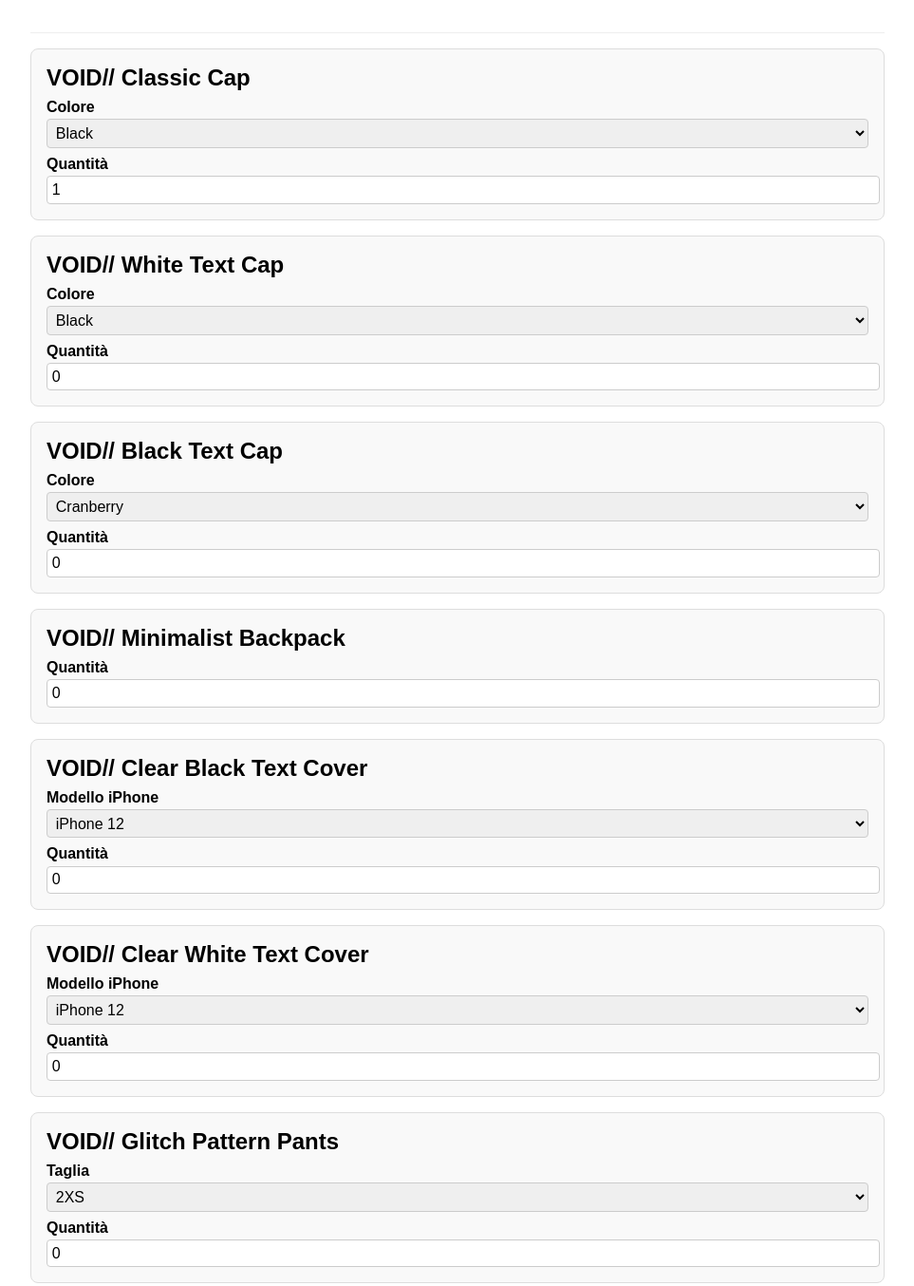
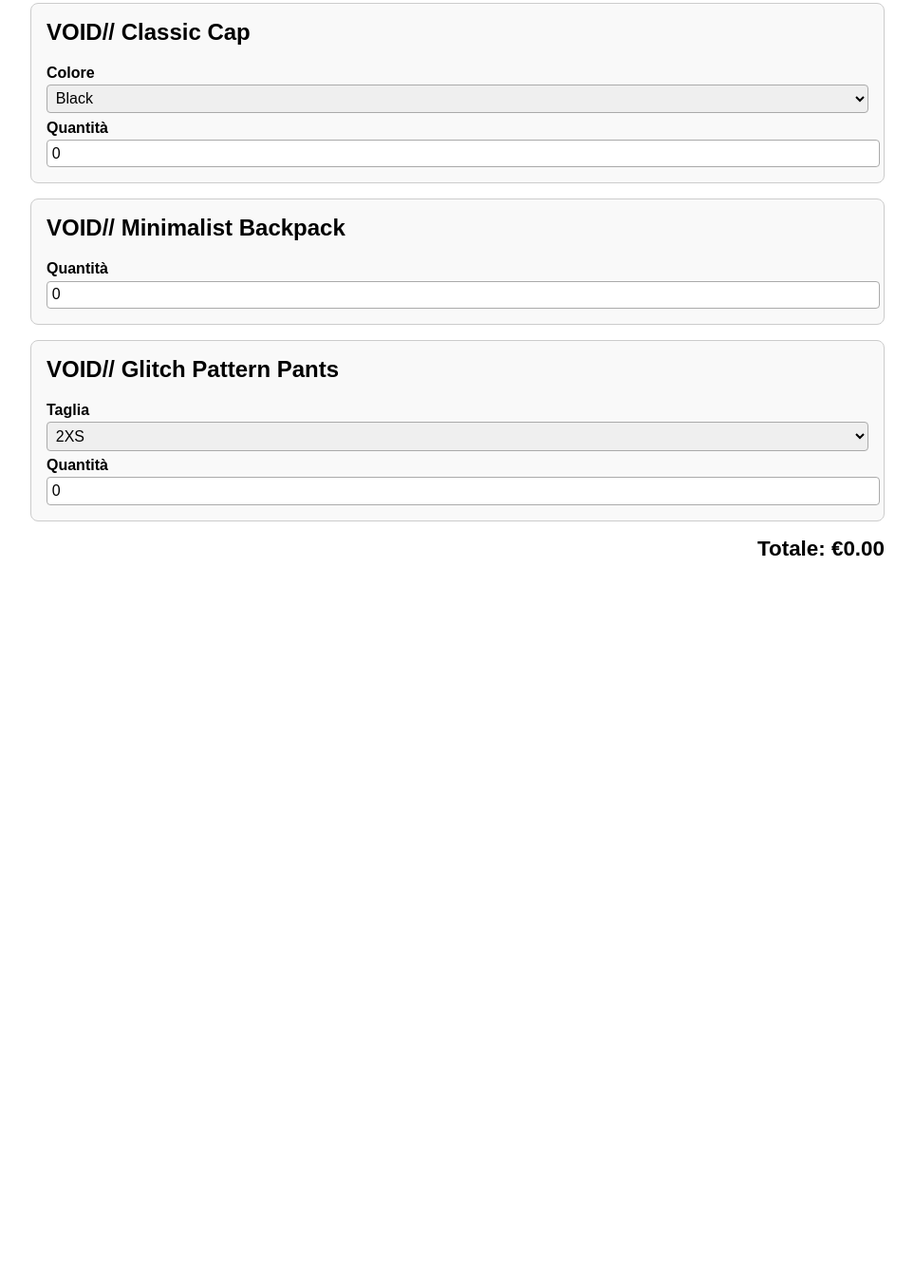
Before and after one commit to VOIDESIGN/VOIDSHOP-, a plain HTML site: page index.html in a window 1280 px wide. Shown: the part 162-1516 px from the top of the page at 95% size, without its empty margins (158-1121 px from the left). After the commit the page ends 800 px from the top, so only its background shows below. Drawn offline with Linux system fonts and the light colour scheme; a script that the page names is missing.

Commit message:
Add files via upload

```diff
--- a/index.html
+++ b/index.html
@@ -7,57 +7,47 @@
 <style>
   body {
     font-family: Arial, sans-serif;
+    max-width: 900px;
+    margin: auto;
+    padding: 1rem;
     background: #fff;
     color: #000;
-      margin: 0; padding: 0;
-      max-width: 900px;
-      margin-left: auto;
-      margin-right: auto;
   }
   header {
     text-align: center;
-      padding: 2rem 1rem;
-      border-bottom: 1px solid #eee;
+    margin-bottom: 2rem;
   }
   header h1 {
     font-weight: 900;
     font-size: 2.5rem;
-      margin-bottom: 0.25rem;
-    }
-    header p {
-      font-size: 1.2rem;
-      font-weight: 600;
-      color: #444;
   }
   .product {
-      border: 1px solid #ddd;
+    border: 1px solid #ccc;
+    padding: 1rem;
+    margin-bottom: 1rem;
     border-radius: 8px;
-      padding: 1rem;
-      margin: 1rem 0;
     background: #f9f9f9;
   }
   .product h2 {
-      margin: 0 0 0.5rem 0;
-      font-weight: 700;
+    margin-top: 0;
   }
   label {
     display: block;
-      margin-top: 0.5rem;
+    margin: 0.4rem 0 0.2rem 0;
     font-weight: 600;
   }
   select, input[type=number] {
     width: 100%;
     padding: 0.3rem;
-      margin-top: 0.2rem;
     font-size: 1rem;
-      border: 1px solid #ccc;
     border-radius: 4px;
+    border: 1px solid #aaa;
   }
   #cart-total {
     font-weight: 900;
     font-size: 1.4rem;
+    text-align: right;
     margin-top: 1rem;
-      text-align: right;
   }
   #paypal-button-container {
     margin-top: 1.5rem;
@@ -73,10 +63,11 @@
 </header>
 
 <main>
+
   <div class="product" data-price="35.00" data-name="VOID// Classic Cap">
     <h2>VOID// Classic Cap</h2>
-    <label for="color-cap">Colore</label>
-    <select id="color-cap">
+    <label>Colore</label>
+    <select class="color">
       <option value="black">Black</option>
       <option value="navy">Navy</option>
       <option value="cranberry">Cranberry</option>
@@ -88,81 +79,20 @@
       <option value="lightblue">Light Blue</option>
     </select>
 
-    <label for="qty-cap">Quantità</label>
-    <input type="number" id="qty-cap" min="1" max="10" value="1" />
-  </div>
-
-  <div class="product" data-price="30.00" data-name="VOID// White Text Cap">
-    <h2>VOID// White Text Cap</h2>
-    <label for="color-white-cap">Colore</label>
-    <select id="color-white-cap">
-      <option value="black">Black</option>
-      <option value="navy">Navy</option>
-      <option value="cranberry">Cranberry</option>
-      <option value="spruce">Spruce</option>
-      <option value="darkgray">Dark Gray</option>
-      <option value="khakhi">Khakhi</option>
-      <option value="stone">Stone</option>
-      <option value="pink">Pink</option>
-      <option value="lightblue">Light Blue</option>
-    </select>
-    <label for="qty-white-cap">Quantità</label>
-    <input type="number" id="qty-white-cap" min="1" max="10" value="0" />
-  </div>
-
-  <div class="product" data-price="28.00" data-name="VOID// Black Text Cap">
-    <h2>VOID// Black Text Cap</h2>
-    <label for="color-black-cap">Colore</label>
-    <select id="color-black-cap">
-      <option value="cranberry">Cranberry</option>
-      <option value="khakhi">Khakhi</option>
-      <option value="stone">Stone</option>
-      <option value="pink">Pink</option>
-      <option value="lightblue">Light Blue</option>
-      <option value="white">White</option>
-    </select>
-    <label for="qty-black-cap">Quantità</label>
-    <input type="number" id="qty-black-cap" min="1" max="10" value="0" />
+    <label>Quantità</label>
+    <input type="number" class="qty" min="0" max="10" value="0" />
   </div>
 
   <div class="product" data-price="50.00" data-name="VOID// Minimalist Backpack">
     <h2>VOID// Minimalist Backpack</h2>
-    <label for="qty-backpack">Quantità</label>
-    <input type="number" id="qty-backpack" min="1" max="5" value="0" />
-  </div>
-
-  <div class="product" data-price="18.00" data-name="VOID// Clear Black Text Cover">
-    <h2>VOID// Clear Black Text Cover</h2>
-    <label for="model-black-cover">Modello iPhone</label>
-    <select id="model-black-cover">
-      <option value="iphone12">iPhone 12</option>
-      <option value="iphone13">iPhone 13</option>
-      <option value="iphone14">iPhone 14</option>
-      <option value="iphone15">iPhone 15</option>
-      <option value="iphone16promax">iPhone 16 Pro Max</option>
-    </select>
-    <label for="qty-black-cover">Quantità</label>
-    <input type="number" id="qty-black-cover" min="1" max="10" value="0" />
-  </div>
-
-  <div class="product" data-price="18.00" data-name="VOID// Clear White Text Cover">
-    <h2>VOID// Clear White Text Cover</h2>
-    <label for="model-white-cover">Modello iPhone</label>
-    <select id="model-white-cover">
-      <option value="iphone12">iPhone 12</option>
-      <option value="iphone13">iPhone 13</option>
-      <option value="iphone14">iPhone 14</option>
-      <option value="iphone15">iPhone 15</option>
-      <option value="iphone16promax">iPhone 16 Pro Max</option>
-    </select>
-    <label for="qty-white-cover">Quantità</label>
-    <input type="number" id="qty-white-cover" min="1" max="10" value="0" />
+    <label>Quantità</label>
+    <input type="number" class="qty" min="0" max="5" value="0" />
   </div>
 
   <div class="product" data-price="60.00" data-name="VOID// Glitch Pattern Pants">
     <h2>VOID// Glitch Pattern Pants</h2>
-    <label for="size-pants">Taglia</label>
-    <select id="size-pants">
+    <label>Taglia</label>
+    <select class="size">
       <option value="2xs">2XS</option>
       <option value="xs">XS</option>
       <option value="s">S</option>
@@ -175,76 +105,55 @@
       <option value="5xl">5XL</option>
       <option value="6xl">6XL</option>
     </select>
-    <label for="qty-pants">Quantità</label>
-    <input type="number" id="qty-pants" min="1" max="10" value="0" />
-  </div>
 
-  <div class="product" data-price="40.00" data-name="VOID// Unisex Crossbody Bag">
-    <h2>VOID// Unisex Crossbody Bag</h2>
-    <label for="qty-crossbody">Quantità</label>
-    <input type="number" id="qty-crossbody" min="1" max="10" value="0" />
-  </div>
-
-  <div class="product" data-price="25.00" data-name="VOID// Casual T-Shirt">
-    <h2>VOID// Casual T-Shirt</h2>
-    <label for="size-tshirt">Taglia</label>
-    <select id="size-tshirt">
-      <option value="s">S</option>
-      <option value="m">M</option>
-      <option value="l">L</option>
-      <option value="xl">XL</option>
-      <option value="2xl">2XL</option>
-      <option value="3xl">3XL</option>
-    </select>
-    <label for="color-tshirt">Colore</label>
-    <select id="color-tshirt">
-      <option value="marrone">Marrone</option>
-      <option value="nero">Nero</option>
-      <option value="navy">Navy</option>
-      <option value="arancione">Arancione</option>
-    </select>
-    <label for="qty-tshirt">Quantità</label>
-    <input type="number" id="qty-tshirt" min="1" max="10" value="0" />
+    <label>Quantità</label>
+    <input type="number" class="qty" min="0" max="10" value="0" />
   </div>
 
   <div id="cart-total">Totale: €0.00</div>
 
   <div id="paypal-button-container"></div>
+
 </main>
 
 <script src="https://www.paypal.com/sdk/js?client-id=AaBOuXFWcBGG3FEUSHcHLi_oMsbbfGn2r4I_yfShjiBs8-iL0z8SHAbyQDoJ4uJXDzvNYLNhYX3ivb-I&currency=EUR"></script>
+<script>
+  const products = document.querySelectorAll('.product');
+  const cartTotalEl = document.getElementById('cart-total');
 
-<script>
-  // Funzione per calcolare totale carrello
   function calcolaTotale() {
     let totale = 0;
-    const prodotti = document.querySelectorAll('.product');
-    prodotti.forEach(prod => {
+    products.forEach(prod => {
       const prezzo = parseFloat(prod.dataset.price);
-      const nome = prod.dataset.name;
-      let qty = 0;
-      // Prendo quantità in base a ogni input all’interno del prodotto
-      const inputs = prod.querySelectorAll('input[type=number]');
-      inputs.forEach(i => {
-        qty += parseInt(i.value) || 0;
-      });
+      const qtyInput = prod.querySelector('.qty');
+      const qty = qtyInput ? parseInt(qtyInput.value) : 0;
+      if(qty > 0) {
         totale += prezzo * qty;
+      }
     });
     return totale.toFixed(2);
   }
 
-  // Aggiorna il totale e il bottone paypal
   function aggiornaTotale() {
     const totale = calcolaTotale();
-    document.getElementById('cart-total').textContent = 'Totale: €' + totale;
+    cartTotalEl.textContent = `Totale: €${totale}`;
   }
 
-  // Rende il bottone PayPal con prezzo dinamico e ordina l’oggetto
+  // Aggiorna totale ogni volta che cambia quantità o selezione
+  products.forEach(prod => {
+    const qtyInput = prod.querySelector('.qty');
+    const selects = prod.querySelectorAll('select');
+    if(qtyInput) qtyInput.addEventListener('input', aggiornaTotale);
+    selects.forEach(sel => sel.addEventListener('change', aggiornaTotale));
+  });
+
+  aggiornaTotale();
+
   paypal.Buttons({
     createOrder: function(data, actions) {
       const totale = calcolaTotale();
-      if (totale <= 0) {
-        alert("Seleziona almeno un prodotto prima di pagare!");
+      if(totale === "0.00") {
+        alert("Per favore, seleziona almeno un prodotto prima di procedere al pagamento.");
         return;
       }
       return actions.order.create({
@@ -255,26 +164,18 @@
           description: "Ordine voidshop"
         }],
         application_context: {
-          shipping_preference: 'GET_FROM_FILE' // chiede indirizzo spedizione
+          shipping_preference: "GET_FROM_FILE"
         }
       });
     },
     onApprove: function(data, actions) {
       return actions.order.capture().then(function(details) {
-        alert('Pagamento completato da ' + details.payer.name.given_name + '. Grazie per il tuo ordine!');
-        // Qui puoi aggiungere codice per mandare ordine al tuo backend o via email
-        location.reload(); // ricarica pagina dopo acquisto
+        alert(`Pagamento completato da ${details.payer.name.given_name}. Grazie per il tuo ordine!`);
+        // Qui puoi aggiungere codice per inviare i dati dell’ordine via email o backend
+        location.reload();
       });
     }
   }).render('#paypal-button-container');
-
-  // Aggiungi event listener su tutti gli input quantità e select
-  document.querySelectorAll('input[type=number], select').forEach(el => {
-    el.addEventListener('change', aggiornaTotale);
-  });
-
-  // Calcola il totale inizialmente
-  aggiornaTotale();
 </script>
 
 </body>
```
Lines whose indentation alone changed are shown as unchanged.
